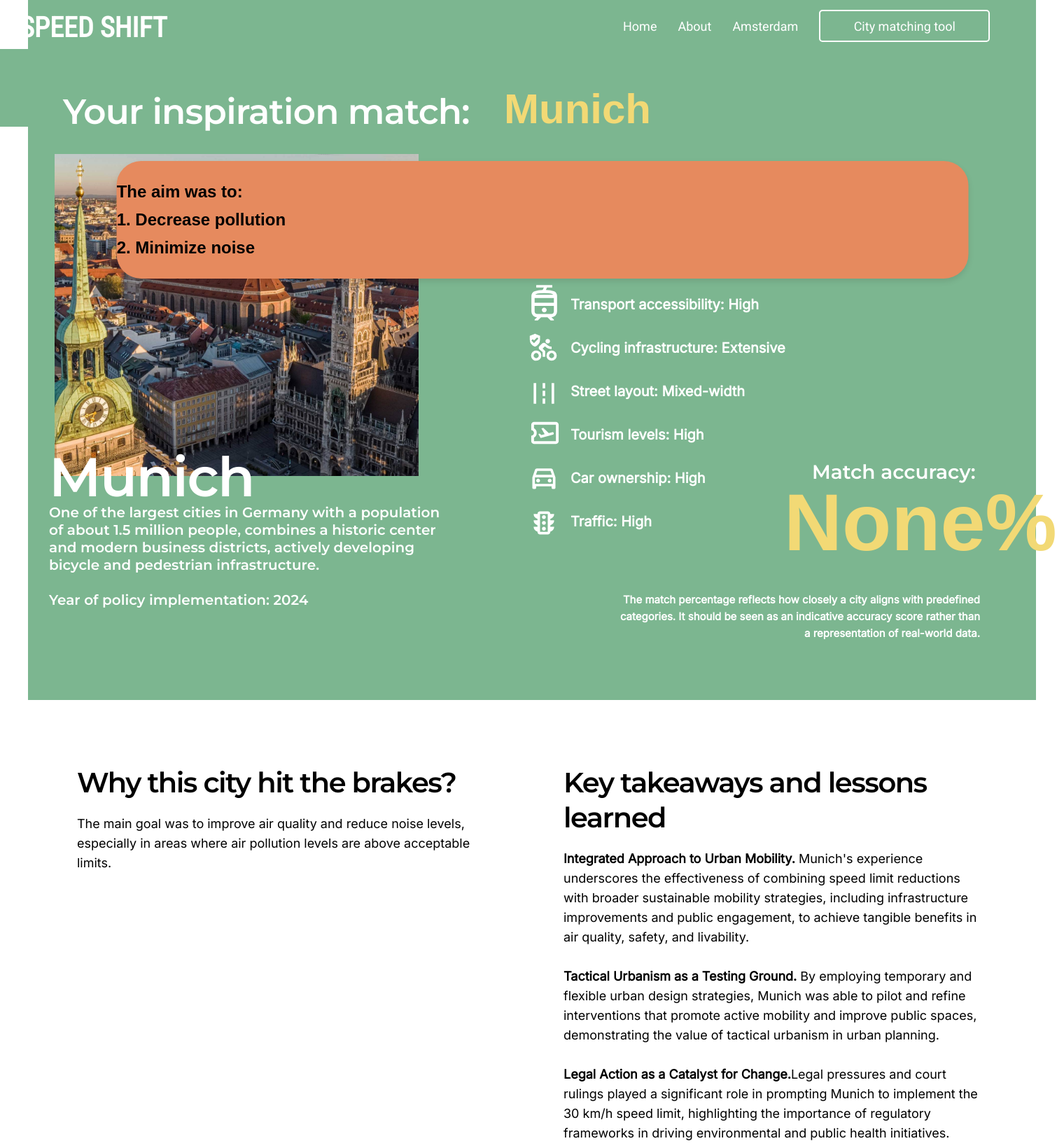
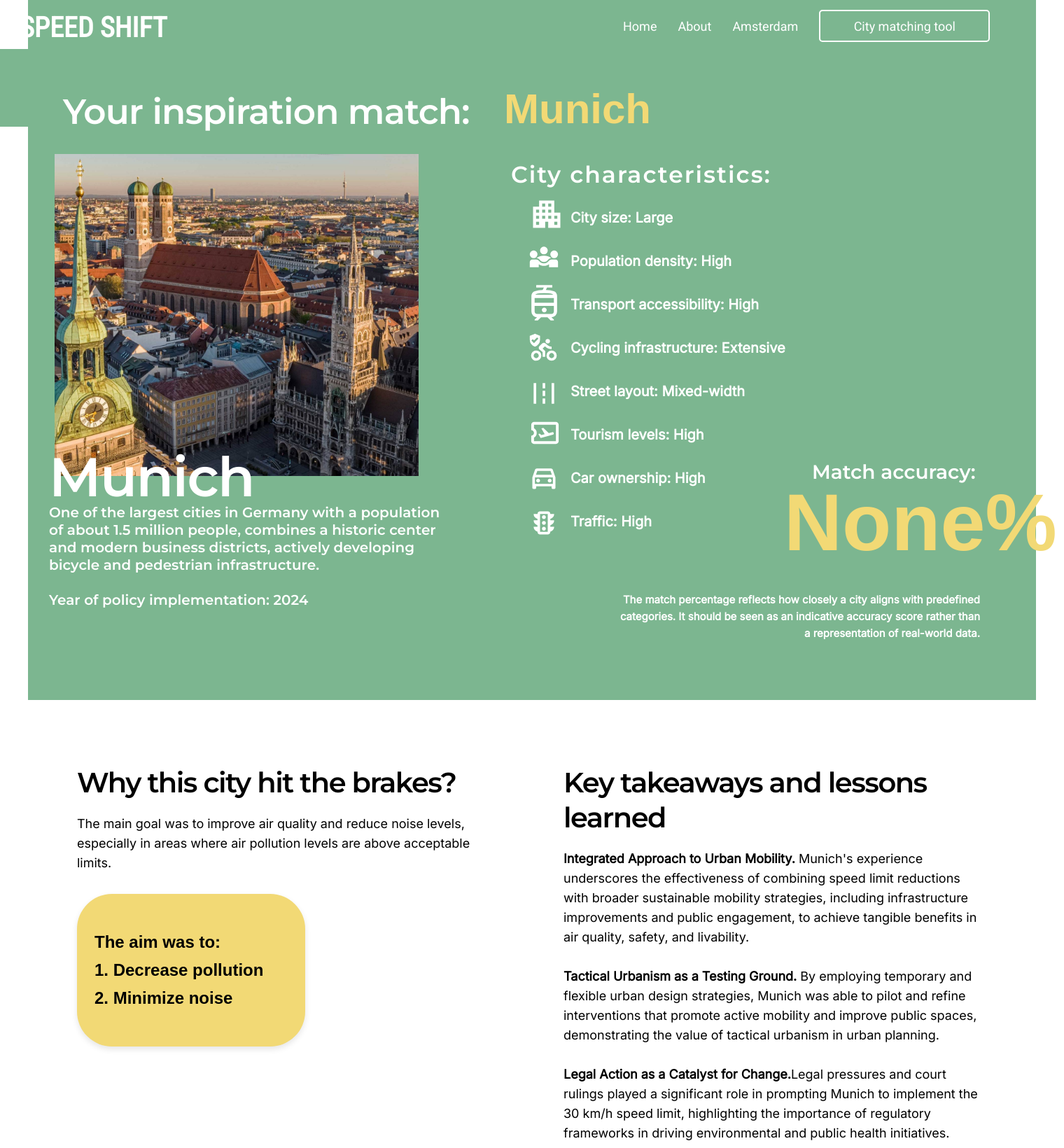
Before and after one commit to esterjez/30km, a Flask app: page /result_munich in a window 1520 px wide. Shown: the top 1640 px of the page at 70% size. Run offline with Flask 3, Linux system fonts and the light colour scheme.

Commit message:
result bug

```diff
--- a/30km/static/layout.css
+++ b/30km/static/layout.css
@@ -407,7 +407,7 @@
   }
 
   /* Yellow frame */
-  .frame {
+  .frame-result {
     width: 100%;
     max-width: 326px;
     height: auto;
--- a/30km/templates/result_munich.html
+++ b/30km/templates/result_munich.html
@@ -74,7 +74,7 @@
         <p class="section-text">
           The main goal was to improve air quality and reduce noise levels, especially in areas where air pollution levels are above acceptable limits.
         </p>
-        <div class="frame">
+        <div class="frame-result">
           <p class="body4-list">
             The aim was to: <br>
             1. Decrease pollution <br>
```
